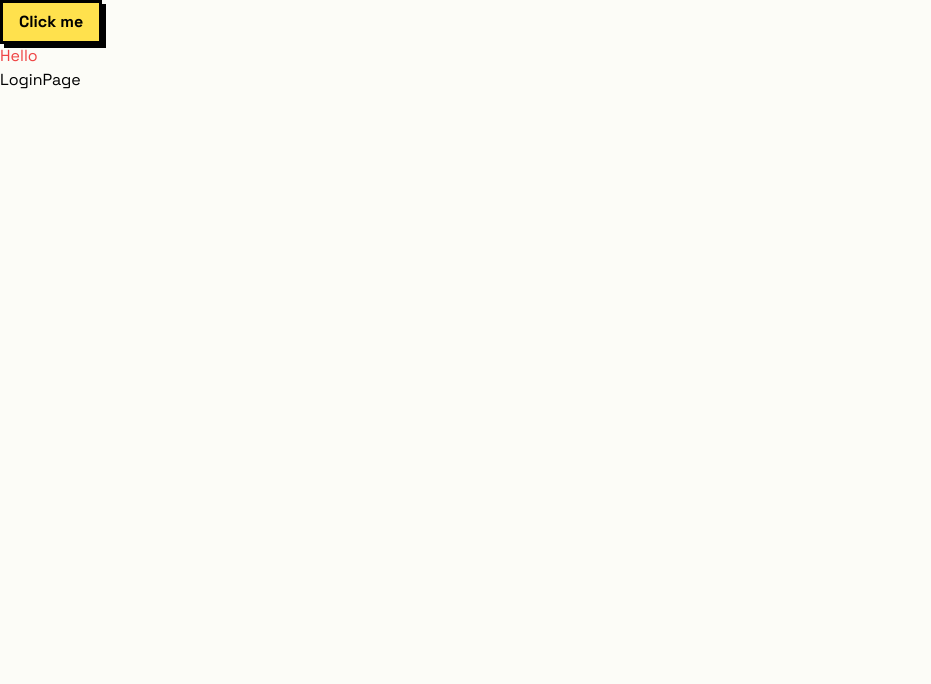
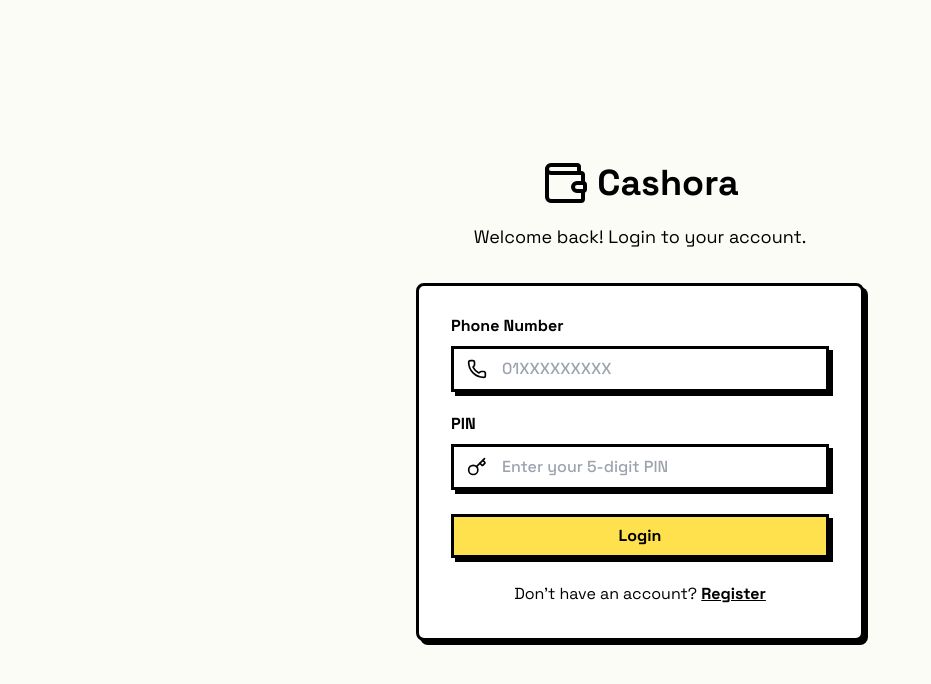
Before and after one commit to mahmudulturan/cashora-frontend, a React (Vite) app: page /login in a window 1280 px wide. Shown: the top 684 px of the page, without its empty margins (0-931 px from the left). Built offline with nearby package versions, Linux system fonts and the light colour scheme.

Commit message:
feat: add login page with login form

```diff
--- a/src/layout/AuthLayout.tsx
+++ b/src/layout/AuthLayout.tsx
@@ -1,11 +1,8 @@
-import { Button } from '@/components/ui/button';
 import { FC } from 'react';
 import { Outlet } from 'react-router';
 const AuthLayout: FC = () => {
     return (
-        <div>
-            <Button>Click me</Button>
-            <h1 className='text-red-500'>Hello</h1>
+        <div className='flex flex-col items-center justify-center h-screen'>
             <Outlet />
         </div>
     );
--- /dev/null
+++ b/src/pages/auth/login/components/login-form.tsx
@@ -0,0 +1,50 @@
+import { FC } from 'react';
+import { Phone, Key } from 'lucide-react';
+import { Button } from '@/components/ui/button';
+import { Input } from '@/components/ui/input';
+import { Link } from 'react-router';
+import { Label } from '@/components/ui/label';
+
+const LoginForm: FC = () => {
+    return (
+        <form className="card-white rounded-lg p-8 space-y-6">
+            <div>
+                <Label htmlFor="phone">Phone Number</Label>
+                <div className="relative">
+                    <Phone className="absolute left-4 top-1/2 -translate-y-1/2 w-5 h-5" />
+                    <Input
+                        type="tel"
+                        id="phone"
+                        className="pl-12 w-full"
+                        placeholder="01XXXXXXXXX"
+                    />
+                </div>
+            </div>
+
+            <div>
+                <Label htmlFor="pin">PIN</Label>
+                <div className="relative">
+                    <Key className="absolute left-4 top-1/2 -translate-y-1/2 w-5 h-5" />
+                    <Input
+                        type="password"
+                        id="pin"
+                        className="pl-12 w-full"
+                        placeholder="Enter your 5-digit PIN"
+                        maxLength={5}
+                    />
+                </div>
+            </div>
+
+            <Button type='submit' className='w-full'>
+                Login
+            </Button>
+
+            <p className="text-center">
+                Don't have an account?{' '}
+                <Link to="/register" className="font-bold underline">Register</Link>
+            </p>
+        </form>
+    );
+};
+
+export default LoginForm;
--- a/src/pages/auth/login/login-page.tsx
+++ b/src/pages/auth/login/login-page.tsx
@@ -1,9 +1,15 @@
 import { FC } from 'react';
+import Logo from '@/components/shared/logo';
+import LoginForm from './components/login-form';
 
 const LoginPage: FC = () => {
     return (
-        <div>
-            LoginPage
+        <div className="w-full max-w-md">
+            <div className="text-center mb-8">
+                <Logo />
+                <p className="text-lg">Welcome back! Login to your account.</p>
+            </div>
+            <LoginForm />
         </div>
     );
 };
```
